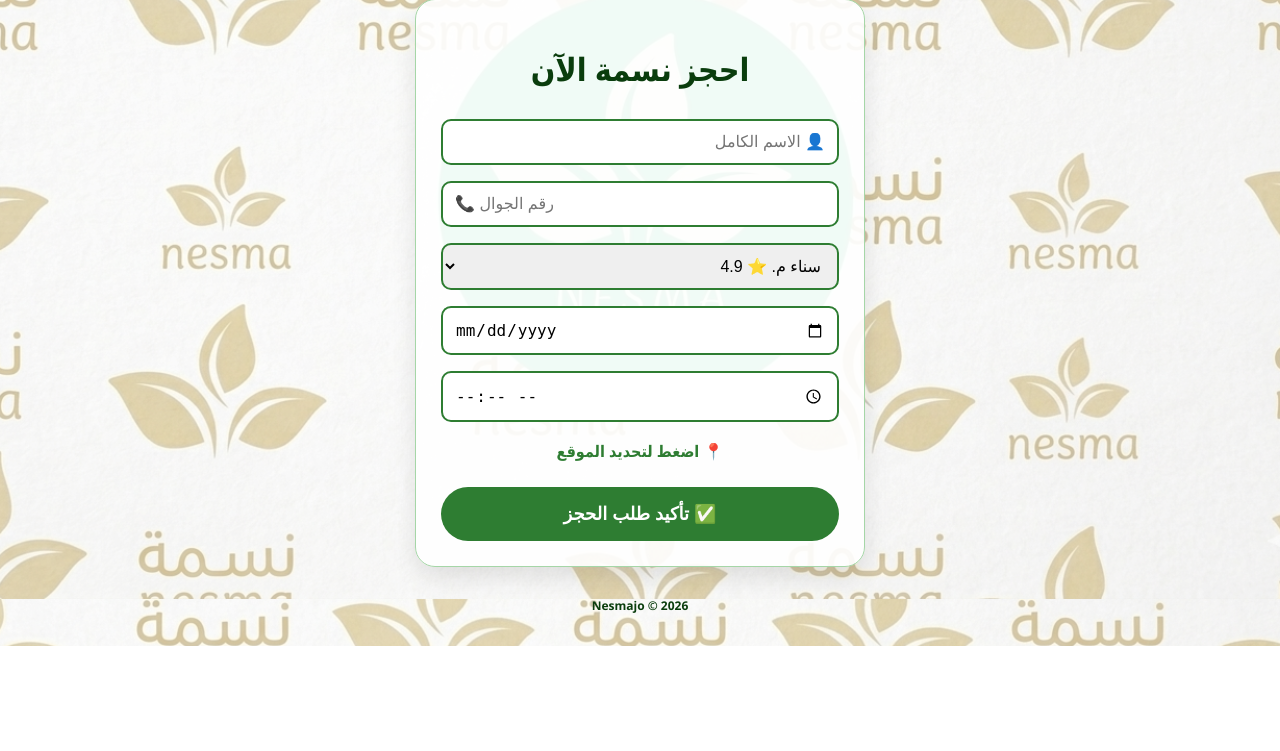
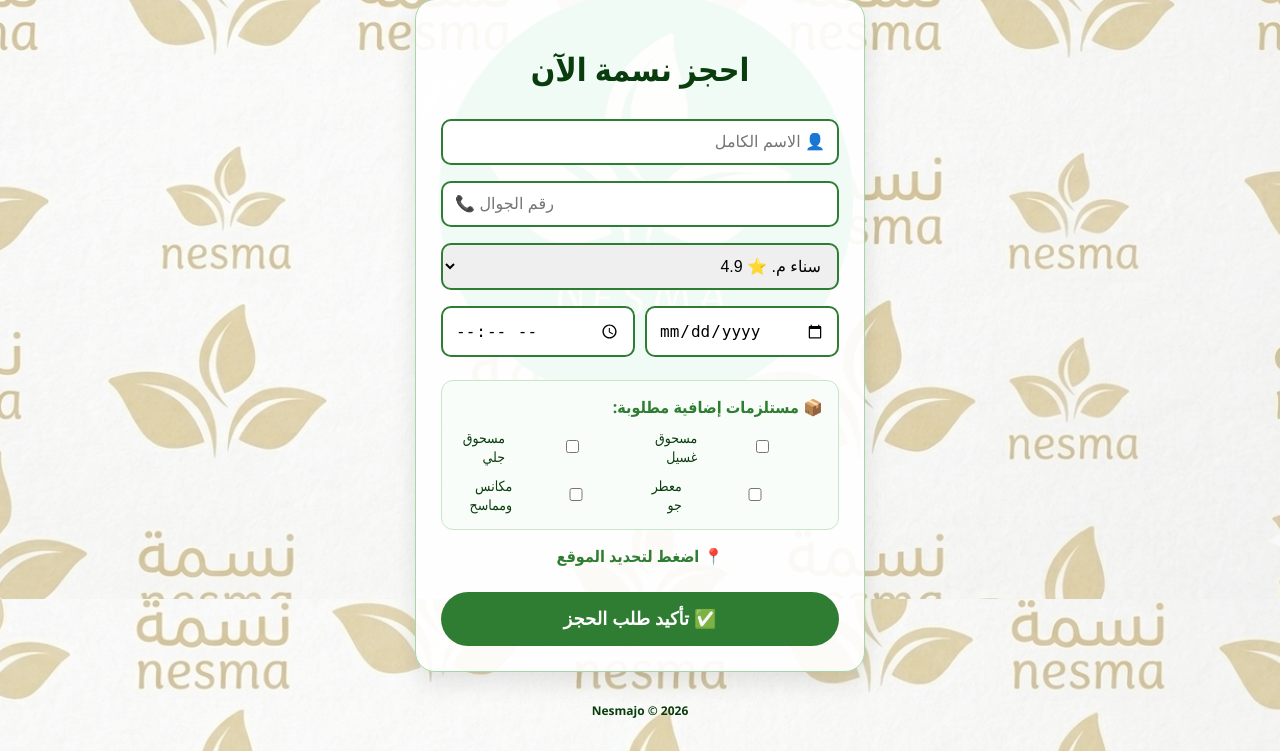
Before and after one commit to ahmadaljazee/Nesma-web, a Flask app: page / in a window 1280 px wide. Shown: the part 201-952 px from the top of the page. Before the commit the page ends 847 px from the top, so only its background shows below. Run offline with Flask 3, Linux system fonts and the light colour scheme.

Commit message:
Update index.html

```diff
--- a/templates/index.html
+++ b/templates/index.html
@@ -3,7 +3,11 @@
 <head>
     <meta charset="UTF-8">
     <meta name="viewport" content="width=device-width, initial-scale=1.0, maximum-scale=1.0, user-scalable=no">
-    <title>نسمة | Nesma</title>
+
+    <title>نسمة | Nesma - خدمات تنظيف منازل احترافية في الأردن</title>
+    <meta name="description" content="احجز أفضل عاملات التنظيف بالساعة في عمان مع نسمة. جودة، أمان، وخصوصية تامة لمنزلك.">
+    <meta name="keywords" content="تنظيف منازل الأردن, عاملات بالساعة, خدمات نظافة عمان, نسمة, Nesma Cleaning">
+
     <style>
         :root { --main-green: #2e7d32; --light-green: #00c853; }
         body {
@@ -12,7 +16,6 @@
             background-size: cover; background-position: center; background-attachment: fixed;
             font-family: 'Segoe UI', Tahoma, sans-serif; color: #0a3d0d;
         }
-        /* شريط التبويبات العلوي */
         .tabs-header {
             position: sticky; top: 0; z-index: 1000;
             display: flex; background: white; box-shadow: 0 2px 10px rgba(0,0,0,0.1);
@@ -24,19 +27,21 @@
             transition: 0.3s; border-bottom: 3px solid transparent; font-size: 14px;
         }
         .tab-btn.active { border-bottom: 3px solid var(--light-green); background: #f1f8e9; }
-
         .container { max-width: 450px; margin: auto; padding: 20px; text-align: center; }
         .tab-content { display: none; animation: fadeIn 0.5s; }
         .tab-content.active { display: block; }
-
         .card { background: rgba(255,255,255,0.9); border-radius: 20px; padding: 25px; border: 1px solid #a5d6a7; box-shadow: 0 10px 25px rgba(0,0,0,0.1); }
         .logo { width: 100px; margin: 10px 0; }
         input, select { width: 100%; padding: 12px; margin: 8px 0; border: 2px solid var(--main-green); border-radius: 10px; box-sizing: border-box; font-size: 16px; }
         .submit-btn { background: var(--main-green); color: white; border: none; padding: 16px; width: 100%; border-radius: 30px; font-size: 18px; font-weight: bold; cursor: pointer; margin-top: 15px; }
         .whatsapp-btn { background: #25D366; color: white; display: block; padding: 15px; border-radius: 30px; text-decoration: none; font-weight: bold; margin-top: 10px; }
-
         @keyframes fadeIn { from { opacity: 0; } to { opacity: 1; } }
         .info-card { background: white; padding: 15px; border-radius: 12px; margin-bottom: 10px; border-right: 5px solid var(--main-green); text-align: right; }
+
+        /* تصميم مربعات الاختيار */
+        .extras-container { text-align: right; margin: 15px 0; padding: 15px; background: #f9fdf9; border-radius: 12px; border: 1px solid #c8e6c9; }
+        .extras-grid { display: grid; grid-template-columns: 1fr 1fr; gap: 10px; font-size: 14px; margin-top: 10px; }
+        .extras-grid label { display: flex; align-items: center; gap: 5px; cursor: pointer; }
     </style>
 </head>
 <body>
@@ -63,8 +68,21 @@
                         <option>أمل ع. ⭐ 4.7</option>
                         <option>ريم س. ⭐ 4.8</option>
                     </select>
-                    <input type="date" name="date" required>
-                    <input type="time" name="time" required>
+                    <div style="display: flex; gap: 10px;">
+                        <input type="date" name="date" required>
+                        <input type="time" name="time" required>
+                    </div>
+
+                    <div class="extras-container">
+                        <p style="font-weight: bold; margin: 0; color: var(--main-green);">📦 مستلزمات إضافية مطلوبة:</p>
+                        <div class="extras-grid">
+                            <label><input type="checkbox" name="extra" value="مسحوق غسيل"> مسحوق غسيل</label>
+                            <label><input type="checkbox" name="extra" value="مسحوق جلي"> مسحوق جلي</label>
+                            <label><input type="checkbox" name="extra" value="معطر جو"> معطر جو</label>
+                            <label><input type="checkbox" name="extra" value="مكانس ومماسح"> مكانس ومماسح</label>
+                        </div>
+                    </div>
+
                     <input type="hidden" name="lat" id="lat">
                     <input type="hidden" name="lon" id="lon">
                     <div onclick="getLocation()" id="gpsLabel" style="cursor:pointer; color:var(--main-green); font-weight:bold; margin:10px 0;">📍 اضغط لتحديد الموقع</div>
@@ -76,7 +94,7 @@
         <div id="about" class="tab-content">
             <div class="card">
                 <h2>من نحن؟</h2>
-                <p>نسمة هي منصة أردنية رائدة تهدف لتوفير أفضل خدمات العناية بالمنزل بأيدي عاملات محترفات ومدربات لضمان راحتكِ وخصوصيتكِ.</p>
+                <p>نسمة هي منصة أردنية رائدة تهدف لتوفير أفضل خدمات العناية بالمنزل بأيدي عاملات محترفات ومدربات.</p>
             </div>
         </div>
 
@@ -95,9 +113,8 @@
         <div id="contact" class="tab-content">
             <div class="card">
                 <h2>تواصل معنا</h2>
-                <p>نحن متاحون لخدمتكم على مدار الساعة</p>
                 <a href="https://wa.me/962777278329" class="whatsapp-btn">💬 دردشة واتساب مباشرة</a>
-                <p>📧 Email: info@nesmajo.com</p>
+                <p style="margin-top: 15px;">📧 Email: info@nesmajo.com</p>
             </div>
         </div>
 
```
